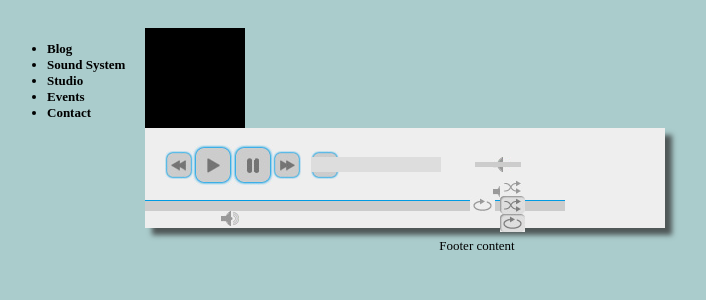
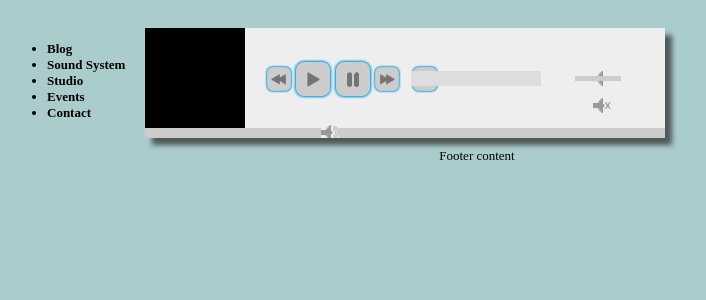
Before and after one commit to mhelmer/earthvibration_web, a Django app: page /djplayer/playlist/ in a window 1280 px wide. Shown: the part 71-371 px from the top of the page, without its empty margins (163-869 px from the left). Run offline with Django 3.2, Linux system fonts and the light colour scheme; data that the repository does not hold is empty; parts of the project's set-up code (start-up, migrations or seed data) failed here and were passed over; some libraries are stand-ins or nearby versions.

Commit message:
djplayer: fix the looks of playlist

```diff
--- a/djplayer/static/djplayer/skin/blue.monday/jplayer.blue.monday.css
+++ b/djplayer/static/djplayer/skin/blue.monday/jplayer.blue.monday.css
@@ -646,10 +646,14 @@ a.jp-shuffle-off:hover {
  * */
 div.jp-audio {
 	width:520px;
+	overflow: hidden;
 }
 
-div.jp-audio div.jp-type-single div.jp-interface {
+div.jp-audio div.jp-type-single div.jp-interface,
+div.jp-audio div.jp-type-playlist div.jp-interface
+{
 	width: 420px;
+	height: 100px;
 	float: right;
 }
 
@@ -669,30 +673,29 @@ div.jp-audio div.jp-type-single div.jp-interface,
 div.jp-audio div.jp-type-playlist div.jp-interface,
 div.jp-audio-stream div.jp-type-single div.jp-interface
 {
-	height:72px;
 }
 
 div.jp-audio ul.jp-controls {
-    padding: 17px 20px 0;
+    padding: 31px 20px 0;
 }
 div.jp-audio div.jp-progress {
-	top:29px;
+	top: 43px;
 }
 div.jp-audio div.jp-time-holder {
-	top:47px;
+	top: 57px;
 }
 div.jp-audio div.jp-volume-bar {
-	top:34px;
+	top: 48px;
 }
 div.jp-title,
 div.jp-playlist {
-	width:420px;
+	width:100%;
 	float: left;
+	border-style: none;
 }
 div.jp-audio {
 	-webkit-box-shadow: 7px 7px 5px rgba(50, 50, 50, 0.75);
 	-moz-box-shadow:    7px 7px 5px rgba(50, 50, 50, 0.75);
 	box-shadow:         7px 7px 5px rgba(50, 50, 50, 0.75);
-	height: 100px;
 	border-style: none;
 }
--- a/djplayer/templates/djplayer/djplayer_pl.html
+++ b/djplayer/templates/djplayer/djplayer_pl.html
@@ -1,7 +1,7 @@
-<div id="jquery_jplayer_{{ suffix }}" class="jp-jplayer" style="width: 100px; height:100px;"></div>
 
 <div id="jp_container_{{ suffix }}" class="jp-audio">
 			<div class="jp-type-playlist">
+				<div id="jquery_jplayer_{{ suffix }}" class="jp-jplayer jp-poster" style="width: 100px; height:100px;"></div>
 				<div class="jp-gui jp-interface">
 					<ul class="jp-controls">
 						<li><a href="javascript:;" class="jp-previous" tabindex="1">previous</a></li>
@@ -25,12 +25,6 @@
 						<div class="jp-current-time"></div>
 						<div class="jp-duration"></div>
 					</div>
-					<ul class="jp-toggles">
-						<li><a href="javascript:;" class="jp-shuffle" tabindex="1" title="shuffle">shuffle</a></li>
-						<li><a href="javascript:;" class="jp-shuffle-off" tabindex="1" title="shuffle off">shuffle off</a></li>
-						<li><a href="javascript:;" class="jp-repeat" tabindex="1" title="repeat">repeat</a></li>
-						<li><a href="javascript:;" class="jp-repeat-off" tabindex="1" title="repeat off">repeat off</a></li>
-					</ul>
 				</div>
 				<div class="jp-playlist">
 					<ul>
--- a/djplayer/templates/djplayer/djplayer_pl_js.html
+++ b/djplayer/templates/djplayer/djplayer_pl_js.html
@@ -19,7 +19,8 @@ $(document).ready(function(){
 		supplied: "mp3",
 		wmode: "window",
 		smoothPlayBar: true,
-		keyEnabled: true
+		keyEnabled: true,
+		size: { width: "100px", height: "100px" }
 	});
 });
 //]]>
--- a/djplayer/templates/djplayer/djplayer_widget.html
+++ b/djplayer/templates/djplayer/djplayer_widget.html
@@ -22,11 +22,6 @@
 			<div class="jp-time-holder">
 				<div class="jp-current-time"></div>
 				<div class="jp-duration"></div>
-
-				<ul class="jp-toggles">
-					<li><a href="javascript:;" class="jp-repeat" tabindex="1" title="repeat">repeat</a></li>
-					<li><a href="javascript:;" class="jp-repeat-off" tabindex="1" title="repeat off">repeat off</a></li>
-				</ul>
 			</div>
 		</div>
 		<div class="jp-title">
```
